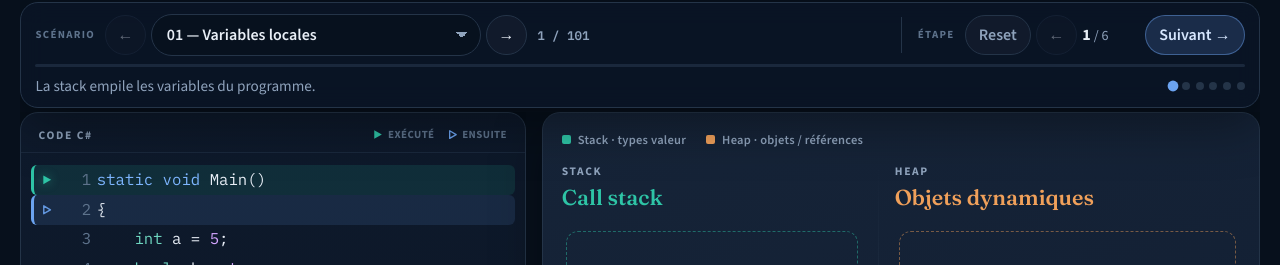
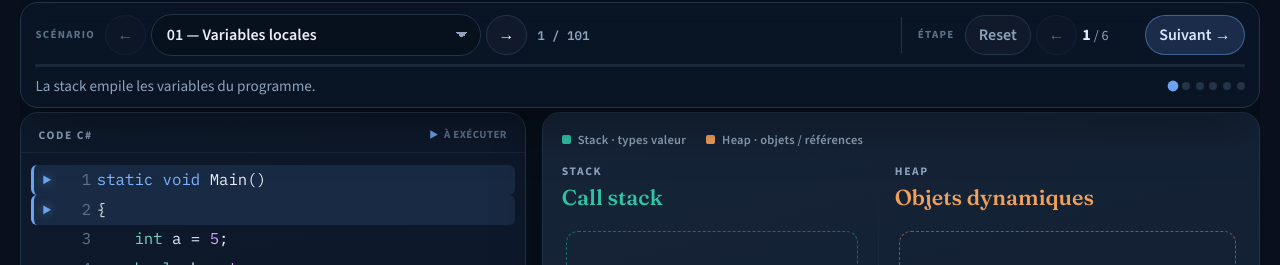
Before and after one commit to fpluquet/csharp-interactif, a Vue app: page /s/locals in a window 1280 px wide. Shown: the part 295-560 px from the top of the page. Built offline with nearby package versions, Linux system fonts and the light colour scheme.

Commit message:
Refactor CodePanel.vue: Removed isExecuted function and related logic, streamlined upcoming line detection, and updated SVG icons for visual indicators. Enhanced styling for upcoming lines and adjusted scroll behavior to accommodate new highlight logic.

```diff
--- a/src/components/CodePanel.vue
+++ b/src/components/CodePanel.vue
@@ -34,18 +34,11 @@ function isNavigable(lineIndex: number) {
   return navigableSet.value.has(lineIndex);
 }
 
-function isExecuted(lineIndex: number) {
-  return props.highlightLines.includes(lineIndex);
-}
-
 function isUpcoming(lineIndex: number) {
-  return !isExecuted(lineIndex) && nextSet.value.has(lineIndex);
+  return nextSet.value.has(lineIndex);
 }
 
 function lineTitle(lineIndex: number) {
-  if (isExecuted(lineIndex)) {
-    return "Vient d’être exécutée — la mémoire montre l’état après cette ligne";
-  }
   if (isUpcoming(lineIndex)) {
     return "Prochaine étape — pas encore exécutée";
   }
@@ -228,9 +221,13 @@ const renderedLines = computed(() => {
 async function scrollToHighlight() {
   await nextTick();
   const body = bodyRef.value;
-  if (!body || !props.highlightLines.length) return;
+  if (!body) return;
+  const targets = props.nextHighlightLines?.length
+    ? props.nextHighlightLines
+    : props.highlightLines;
+  if (!targets.length) return;
 
-  const targetIndex = Math.min(...props.highlightLines);
+  const targetIndex = Math.min(...targets);
   const line = body.querySelector(
     `[data-line-index="${targetIndex}"]`,
   ) as HTMLElement | null;
@@ -248,7 +245,7 @@ async function scrollToHighlight() {
 }
 
 watch(
-  () => [props.highlightLines.slice(), props.returnFlow?.phase] as const,
+  () => [props.highlightLines.slice(), props.nextHighlightLines?.slice(), props.returnFlow?.phase] as const,
   () => {
     void scrollToHighlight();
   },
@@ -261,13 +258,9 @@ watch(
     <header class="code-panel__header">
       <p class="panel-label">Code C#</p>
       <p class="code-panel__keys">
-        <span class="key key--done">
+        <span class="key key--next">
           <svg viewBox="0 0 10 10" aria-hidden="true"><path d="M2 1.2v7.6L8.8 5Z" /></svg>
-          exécuté
-        </span>
-        <span class="key key--next">
-          <svg viewBox="0 0 10 10" aria-hidden="true"><path d="M2.4 1.6v6.8L8.2 5Z" /></svg>
-          ensuite
+          à exécuter
         </span>
       </p>
     </header>
@@ -284,7 +277,6 @@ watch(
         class="code-line"
         :data-line-index="row.index"
         :class="{
-          'is-executed': isExecuted(row.index),
           'is-upcoming': isUpcoming(row.index),
           'is-navigable': isNavigable(row.index),
           'has-hints': row.hasHints,
@@ -297,19 +289,12 @@ watch(
       >
         <span class="code-line__mark" aria-hidden="true">
           <svg
-            v-if="isExecuted(row.index)"
-            :key="`done-${highlightLines.join(',')}-${row.index}`"
-            class="mark mark--done"
+            v-if="isUpcoming(row.index)"
+            :key="`next-${row.index}`"
+            class="mark mark--next"
             viewBox="0 0 10 10"
           >
             <path d="M2 1.2v7.6L8.8 5Z" />
-          </svg>
-          <svg
-            v-else-if="isUpcoming(row.index)"
-            class="mark mark--next"
-            viewBox="0 0 10 10"
-          >
-            <path d="M2.4 1.6v6.8L8.2 5Z" />
           </svg>
         </span>
         <span class="code-line__num">{{ row.index + 1 }}</span>
@@ -409,15 +394,8 @@ watch(
   }
 }
 
-.key--done svg {
-  fill: var(--stack);
-}
-
 .key--next svg {
-  fill: none;
-  stroke: var(--accent);
-  stroke-width: 1.2;
-  stroke-linejoin: round;
+  fill: var(--accent);
 }
 
 .code-panel__body {
@@ -448,11 +426,6 @@ watch(
     padding-top: 1.2rem;
   }
 
-  &.is-executed {
-    background: rgba(46, 196, 166, 0.12);
-    border-left-color: var(--stack);
-  }
-
   &.is-upcoming {
     background: rgba(107, 163, 240, 0.12);
     border-left-color: var(--accent);
@@ -461,7 +434,7 @@ watch(
   &.is-navigable {
     cursor: pointer;
 
-    &:hover:not(.is-executed) {
+    &:hover:not(.is-upcoming) {
       background: rgba(107, 163, 240, 0.06);
     }
 
@@ -486,18 +459,10 @@ watch(
   display: block;
 }
 
-.mark--done {
-  fill: var(--stack);
-  filter: drop-shadow(0 0 5px rgba(46, 196, 166, 0.55));
+.mark--next {
+  fill: var(--accent);
+  filter: drop-shadow(0 0 5px rgba(107, 163, 240, 0.55));
   animation: mark-pop 420ms var(--ease);
-}
-
-.mark--next {
-  fill: none;
-  stroke: var(--accent);
-  stroke-width: 1.25;
-  stroke-linejoin: round;
-  opacity: 0.9;
 }
 
 @keyframes mark-pop {
```
